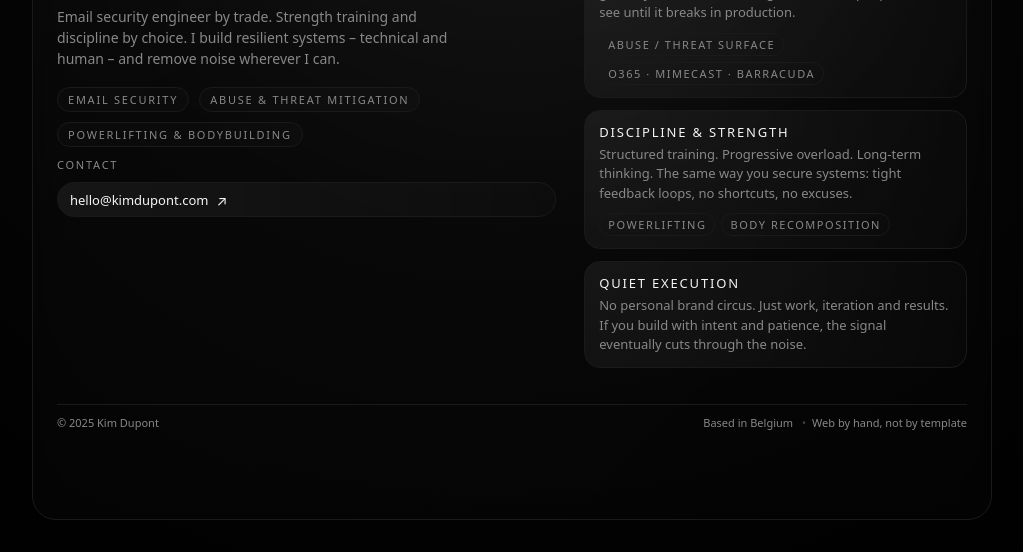
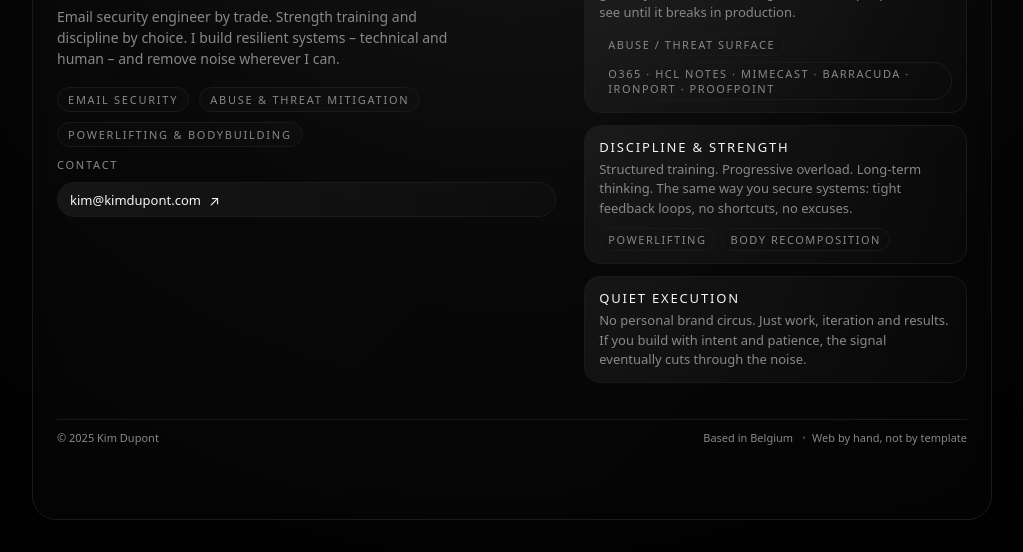
Before and after one commit to ProgrammerJim/kimdupont.com, a plain HTML site: page index.html in a window 1280 px wide. Shown: the part 248-800 px from the top of the page, without its empty margins (128-1151 px from the left). Drawn offline with Linux system fonts and the light colour scheme.

Commit message:
Update index.html

```diff
--- a/index.html
+++ b/index.html
@@ -315,8 +315,8 @@
 
         <div class="contact">
           <div class="contact-label">Contact</div>
-          <a class="contact-link" href="mailto:hello@kimdupont.com">
-            <span>hello@kimdupont.com</span>
+          <a class="contact-link" href="mailto:kim@kimdupont.com">
+            <span>kim@kimdupont.com</span>
             <span class="arrow">↗</span>
           </a>
         </div>
@@ -335,7 +335,7 @@
               </div>
               <div class="card-badge-row">
                 <span class="badge">Abuse / Threat Surface</span>
-                <span class="badge">O365 · Mimecast · Barracuda</span>
+                <span class="badge">O365 · HCL Notes · Mimecast · Barracuda · Ironport · Proofpoint</span>
               </div>
             </article>
 
```
